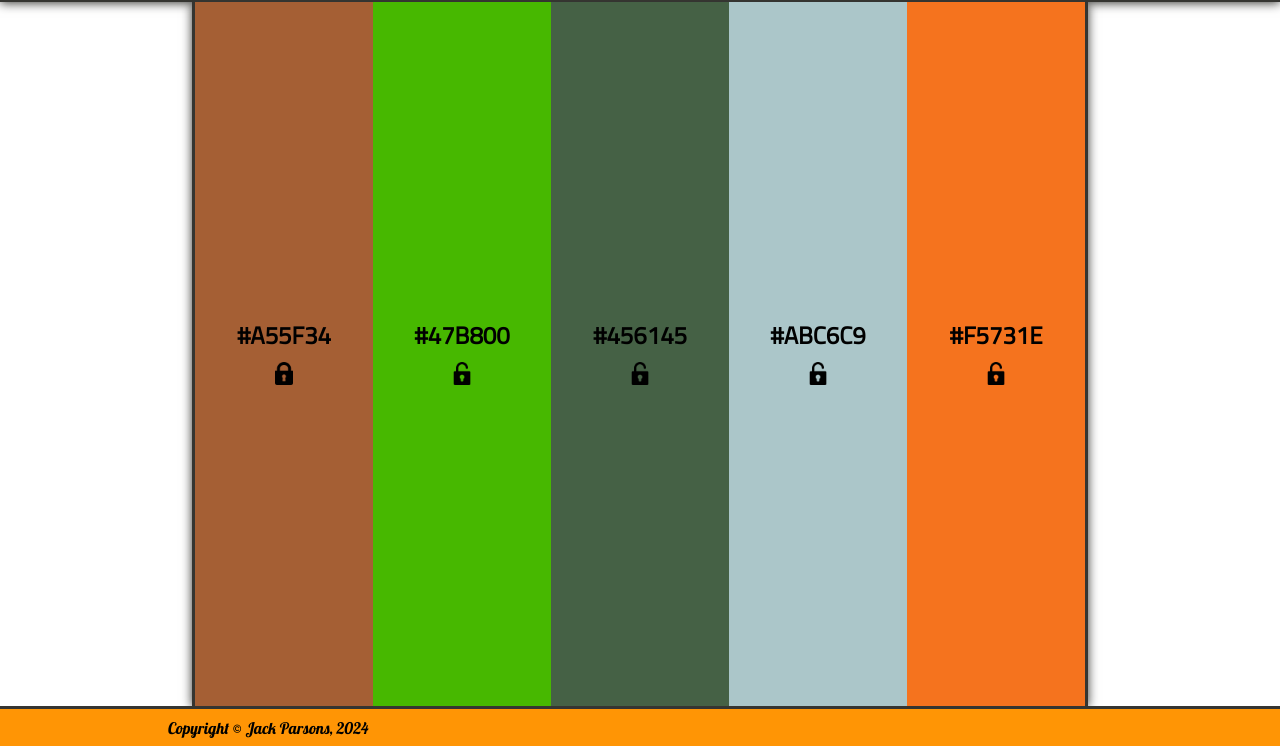
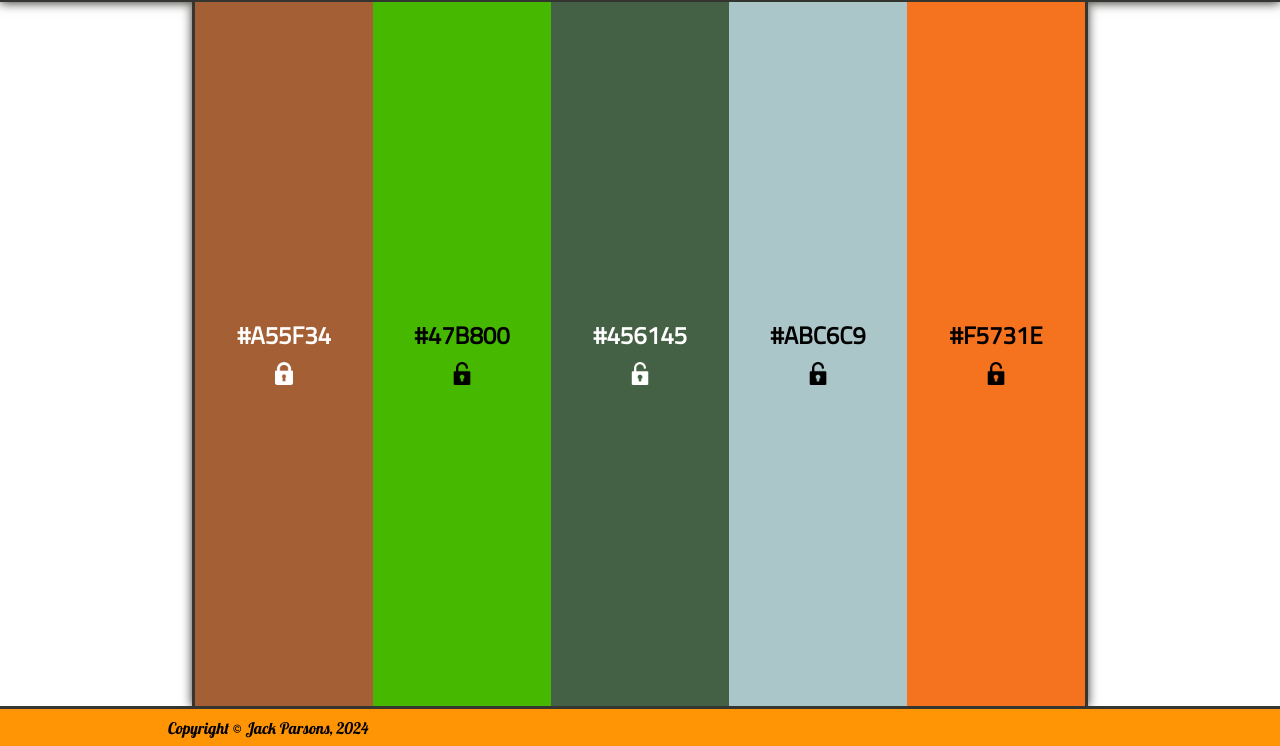
Before and after one commit to jackparse14/colour-palette-picker, a website: page index.html in a window 1280 px wide. Both pictures are taken after a click on the button 284 px from the left and 418 px from the top of the page. Shown: the part 54-800 px from the top of the page. Drawn offline with Linux system fonts and the light colour scheme.

Commit message:
Added Text and Lock changes so they can be seen on dark backgrounds

```diff
--- a/index.html
+++ b/index.html
@@ -35,23 +35,23 @@
                 <tr class="content-font" id="palette">
                     <th>
                         <h2>COLOUR 1</h2>
-                        <button type="button" class="lock-btn"><img src="/assets/open-padlock.png" alt="An image of an open padlock"></img></button>
+                        <button type="button" class="lock-btn"><img src="/assets/open-padlock-black.png" alt="An image of an open padlock"></img></button>
                     </th>
                     <th>
                         <h2>COLOUR 2</h2>
-                        <button type="button" class="lock-btn"><img src="/assets/open-padlock.png" alt="An image of an open padlock"></img></button>
+                        <button type="button" class="lock-btn"><img src="/assets/open-padlock-black.png" alt="An image of an open padlock"></img></button>
                     </th>
                     <th>
                         <h2>COLOUR 3</h2>
-                        <button type="button" class="lock-btn"><img src="/assets/open-padlock.png" alt="An image of an open padlock"></img></button>
+                        <button type="button" class="lock-btn"><img src="/assets/open-padlock-black.png" alt="An image of an open padlock"></img></button>
                     </th>
                     <th>
                         <h2>COLOUR 4</h2>
-                        <button type="button" class="lock-btn"><img src="/assets/open-padlock.png" alt="An image of an open padlock"></img></button>
+                        <button type="button" class="lock-btn"><img src="/assets/open-padlock-black.png" alt="An image of an open padlock"></img></button>
                     </th>
                     <th>
                         <h2>COLOUR 5</h2>
-                        <button type="button" class="lock-btn"><img src="/assets/open-padlock.png" alt="An image of an open padlock"></img></button>
+                        <button type="button" class="lock-btn"><img src="/assets/open-padlock-black.png" alt="An image of an open padlock"></img></button>
                     </th>
                 </tr>
             </table>
--- a/javascript/main.js
+++ b/javascript/main.js
@@ -21,23 +21,47 @@ window.addEventListener('load', () => {
   const palette = document.getElementById('palette');
   let currColours = [];
 
-  function unlockImage(lockImg) {
-    lockImg.src = '/assets/open-padlock.png';
+  function unlockImage(lockImg, imgString) {
+    lockImg.src = imgString;
     lockImg.alt = 'An image of an open padlock';
   }
-  function lockImage(lockImg) {
-    lockImg.src = '/assets/lock.png';
+  function lockImage(lockImg, imgString) {
+    lockImg.src = imgString;
     lockImg.alt = 'An image of a closed padlock';
   }
 
+  function makeLockWhite(colour) {
+    colour.isWhite = true;
+    if (colour.isLocked) {
+      lockImage(colour.lastElementChild.firstElementChild, '/assets/lock-white.png');
+    } else {
+      unlockImage(colour.lastElementChild.firstElementChild, '/assets/open-padlock-white.png');
+    }
+  }
+  function makeLockBlack(colour) {
+    colour.isWhite = false;
+    if (colour.isLocked) {
+      lockImage(colour.lastElementChild.firstElementChild, '/assets/lock-black.png');
+    } else {
+      unlockImage(colour.lastElementChild.firstElementChild, '/assets/open-padlock-black.png');
+    }
+  }
   function changeLockState(lockBtn) {
     const lockImg = lockBtn.firstElementChild;
     const colour = lockBtn.parentElement;
     if (!colour.isLocked) {
-      lockImage(lockImg);
+      if (colour.isWhite) {
+        lockImage(lockImg, '/assets/lock-white.png');
+      } else {
+        lockImage(lockImg, '/assets/lock-black.png');
+      }
       colour.isLocked = true;
     } else {
-      unlockImage(lockImg);
+      if (colour.isWhite) {
+        unlockImage(lockImg, '/assets/open-padlock-white.png');
+      } else {
+        unlockImage(lockImg, '/assets/open-padlock-black.png');
+      }
       colour.isLocked = false;
     }
   }
@@ -77,9 +101,29 @@ window.addEventListener('load', () => {
   function hexToDecimal(hexColour) {
     return parseInt(hexColour, 16);
   }
+  function changeColourToWhite(colour) {
+    colour.style.color = 'white';
+    makeLockWhite(colour);
+  }
+  function changeColourToBlack(colour) {
+    colour.style.color = 'black';
+    makeLockBlack(colour);
+  }
   function checkBrightness(colour) {
-    let hex = colour[1] + colour[2];
-    console.log(hex);
+    const decimalColour = [];
+    const colourText = colour.firstElementChild.innerHTML;
+    for (let i = 1; i < colourText.length; i += 2) {
+      const hex = colourText[i] + colourText[i + 1];
+      decimalColour.push(hexToDecimal(hex));
+    }
+    const brightness = (
+      (0.2126 * decimalColour[0]) + (0.7152 * decimalColour[1]) + (0.0722 * decimalColour[2])
+    );
+    if (brightness < 128) {
+      changeColourToWhite(colour);
+    } else {
+      changeColourToBlack(colour);
+    }
   }
   function getColour() {
     let hexString = '#';
@@ -98,7 +142,6 @@ window.addEventListener('load', () => {
       }
       currColours.push(colour.firstElementChild.innerHTML);
       checkBrightness(colour);
-      console.log(colour);
     }
   }
   createPalette();
```
Also changed, not shown: assets/lock-black.png (renamed from assets/lock.png), assets/lock-white.png (added), assets/open-padlock-black.png (renamed from assets/open-padlock.png), assets/open-padlock-white.png (added).
